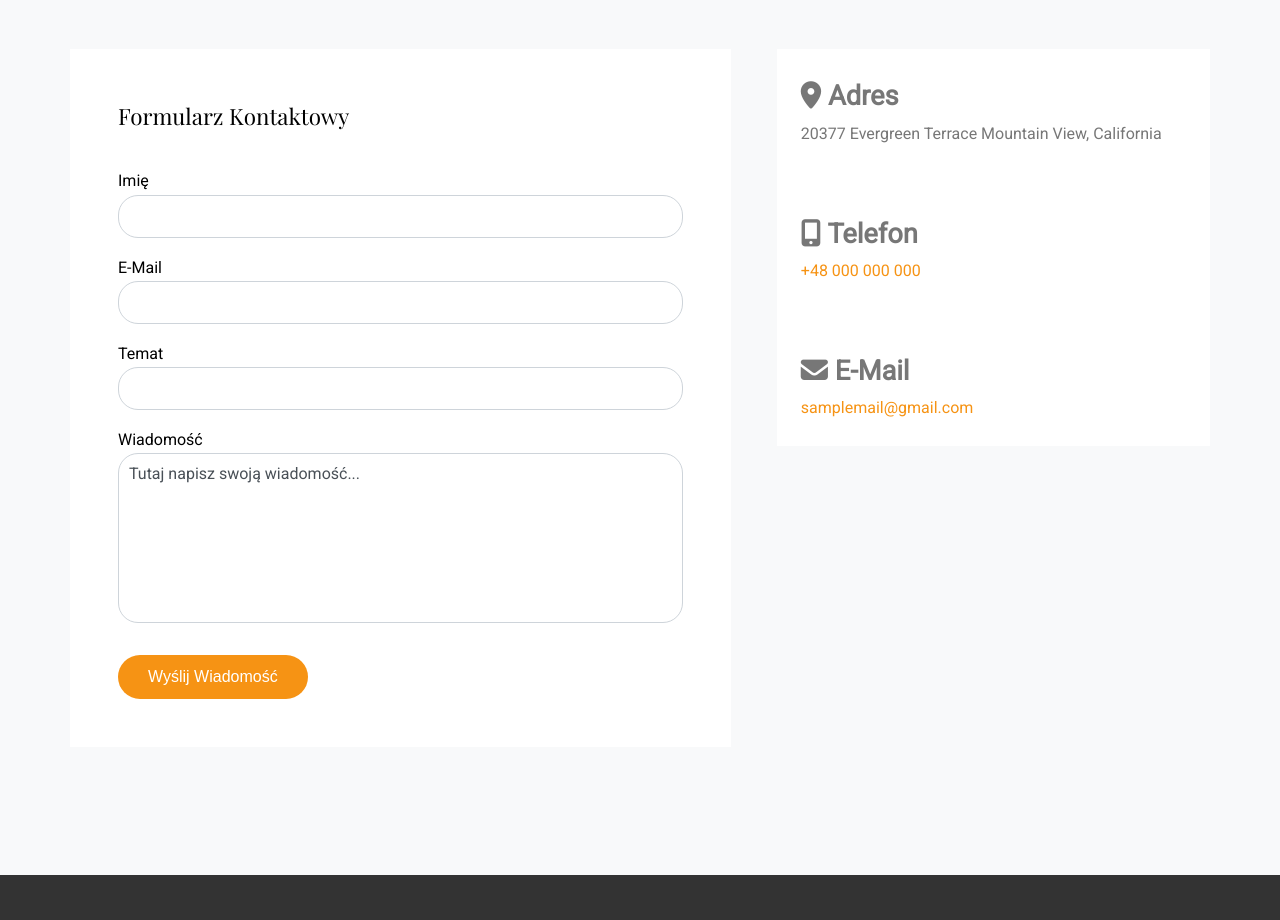
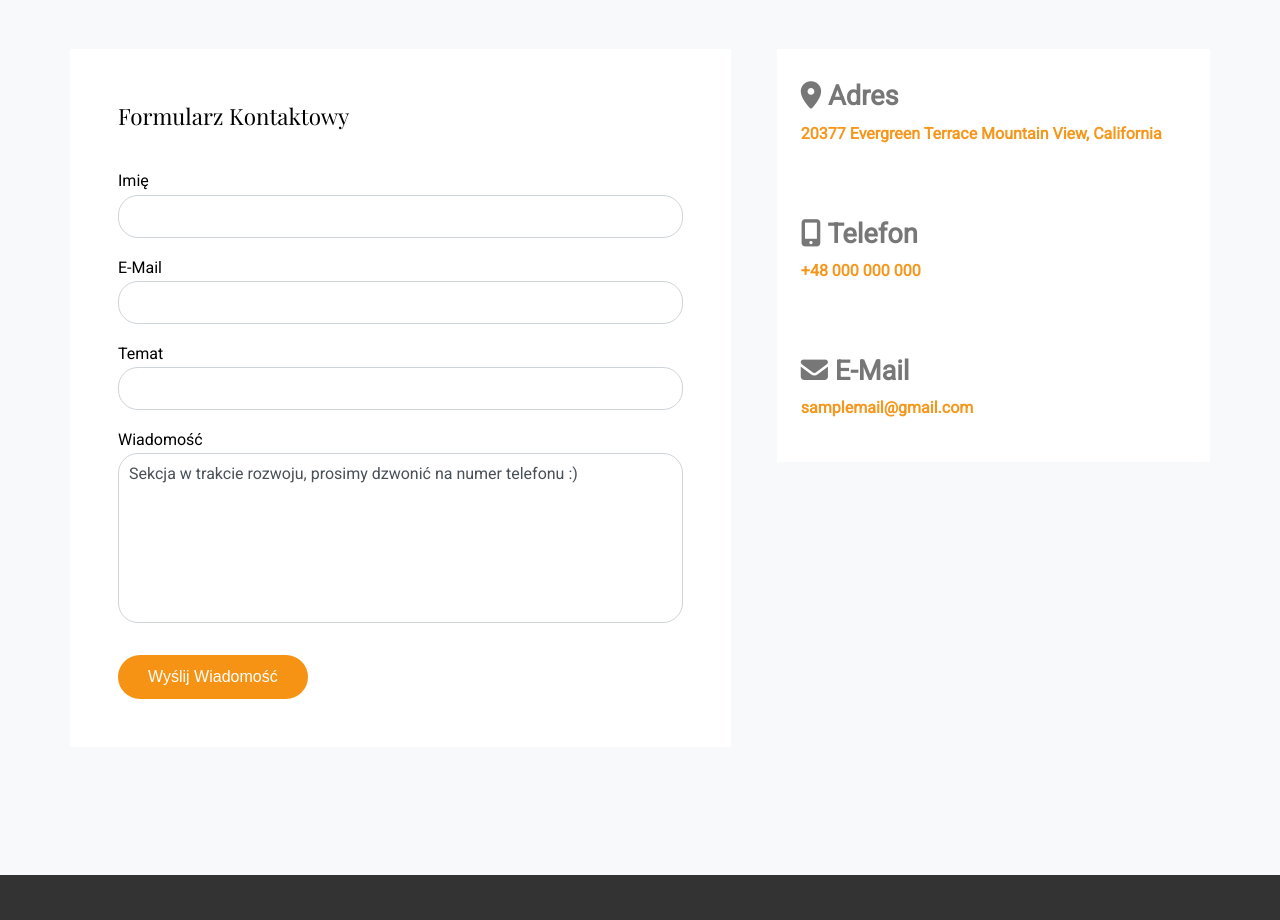
Before and after one commit to radek-winiecki/construction-company, a plain HTML site: page index.html in a window 1280 px wide. Shown: the part 6680-7600 px from the top of the page. Drawn offline with nearby package versions, Linux system fonts and the light colour scheme.

Commit message:
Update the main project and add an animation for the contact section

```diff
--- a/index.html
+++ b/index.html
@@ -386,7 +386,7 @@
                     <input type="text" id="subject"/>
 
                     <label for="message">Wiadomość</label>
-                    <textarea id="message">Tutaj napisz swoją wiadomość...</textarea>
+                    <textarea id="message">Sekcja w trakcie rozwoju, prosimy dzwonić na numer telefonu :)</textarea>
 
                     <button class="rounded">Wyślij Wiadomość</button>
                 </form>
@@ -394,15 +394,13 @@
 
             <div id="address-container">
                 <label><i class="fas fa-map-marker-alt"></i> Adres</label>
-                <address>
-                    20377 Evergreen Terrace Mountain View, California
-                </address>
+                <address><b>20377 Evergreen Terrace Mountain View, California</b></address>
 
                 <label><i class="fas fa-mobile-alt"></i> Telefon</label>
-                <a href="#">+48 000 000 000</a>
+                <p><b>+48 000 000 000</b></p>
 
                 <label><i class="fas fa-envelope"></i> E-Mail</label>
-                <a href="#">samplemail@gmail.com</a>
+                <p><b>samplemail@gmail.com</b></p>
             </div>
         </div>
     </div>
--- a/style.css
+++ b/style.css
@@ -86,7 +86,7 @@ button.rounded {
     border-radius: 30px;
     padding: 10px 30px;
     line-height: 1.5;
-    cursor: pointer;
+    cursor: auto;
 }
 
 p.large-paragraph {
@@ -599,11 +599,14 @@ header ul.is-sticky li a:hover, header ul.is-sticky li a.active {
 #address-container address {
     margin-bottom: 1.5rem;
     font-style: normal;
+    color: #f69314;
+    animation: contactMe_puls 1s linear infinite alternate;
 }
 
-#address-container a {
+#address-container p {
     text-decoration: none;
     color: #f69314;
+    animation: contactMe_puls 1s linear infinite alternate;
 }
 
 #address-container a:hover {
@@ -721,6 +724,19 @@ footer small a:hover {
 }
 
 /* end of footer section */
+
+/* animations */
+
+@keyframes contactMe_puls {
+    0% {
+        color: rgba(246, 147, 20, 0.8);
+    }
+    100% {
+        color: rgb(246, 147, 20);
+    }
+}
+
+/* end of animations */
 
 /* media queries */
 
```
